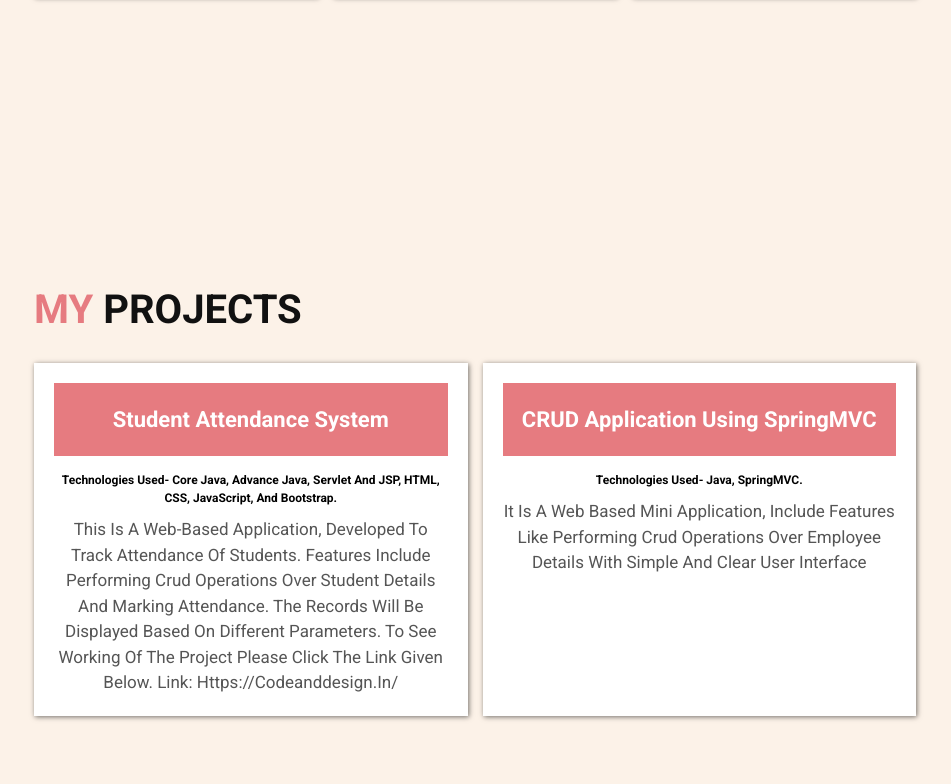
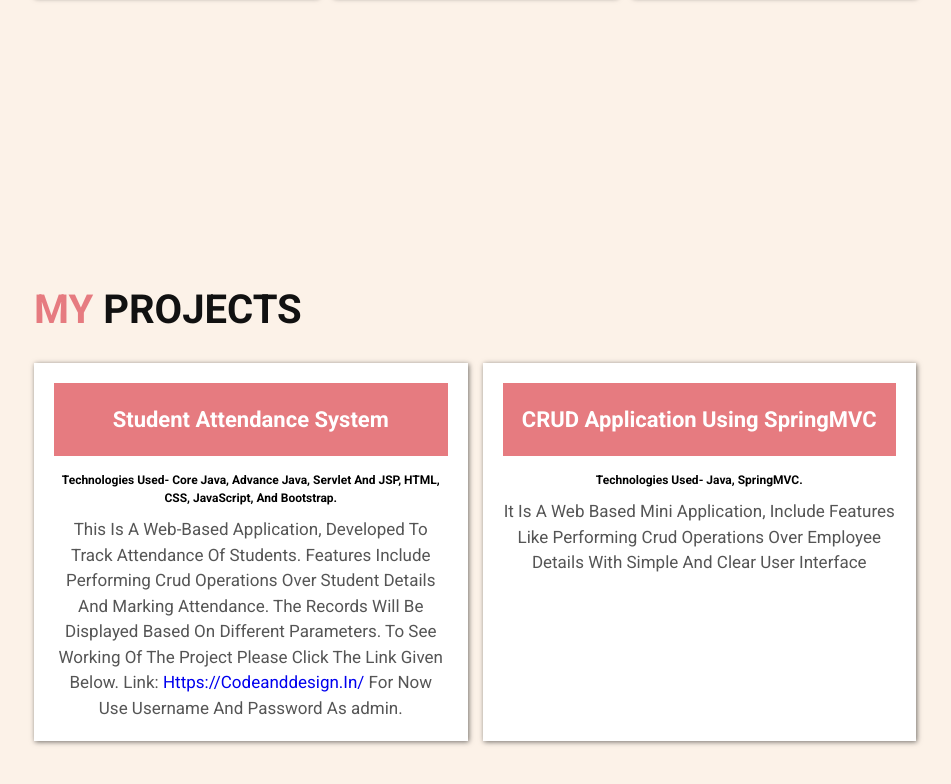
Before and after one commit to PriyaPatthe/portfoilio, a plain HTML site: page index.html in a window 1280 px wide. Shown: the part 2130-2914 px from the top of the page, without its empty margins (315-1266 px from the left). Drawn offline with Linux system fonts and the light colour scheme.

Commit message:
new changes

```diff
--- a/index.html
+++ b/index.html
@@ -116,7 +116,7 @@
                     This is a Web-based application, developed to track attendance of students. Features include performing crud operations over
                     student details and marking attendance. The records will be displayed based on different
                     parameters. To see working of the project please click the link given below.
-                    Link: https://codeanddesign.in/</p>
+                    Link: <a href="https://codeanddesign.in/">https://codeanddesign.in/</a> for now use username and password as <span  style="text-transform: lowercase;">admin</span>.</p>
             </div>
             <div class="box">
 
```
